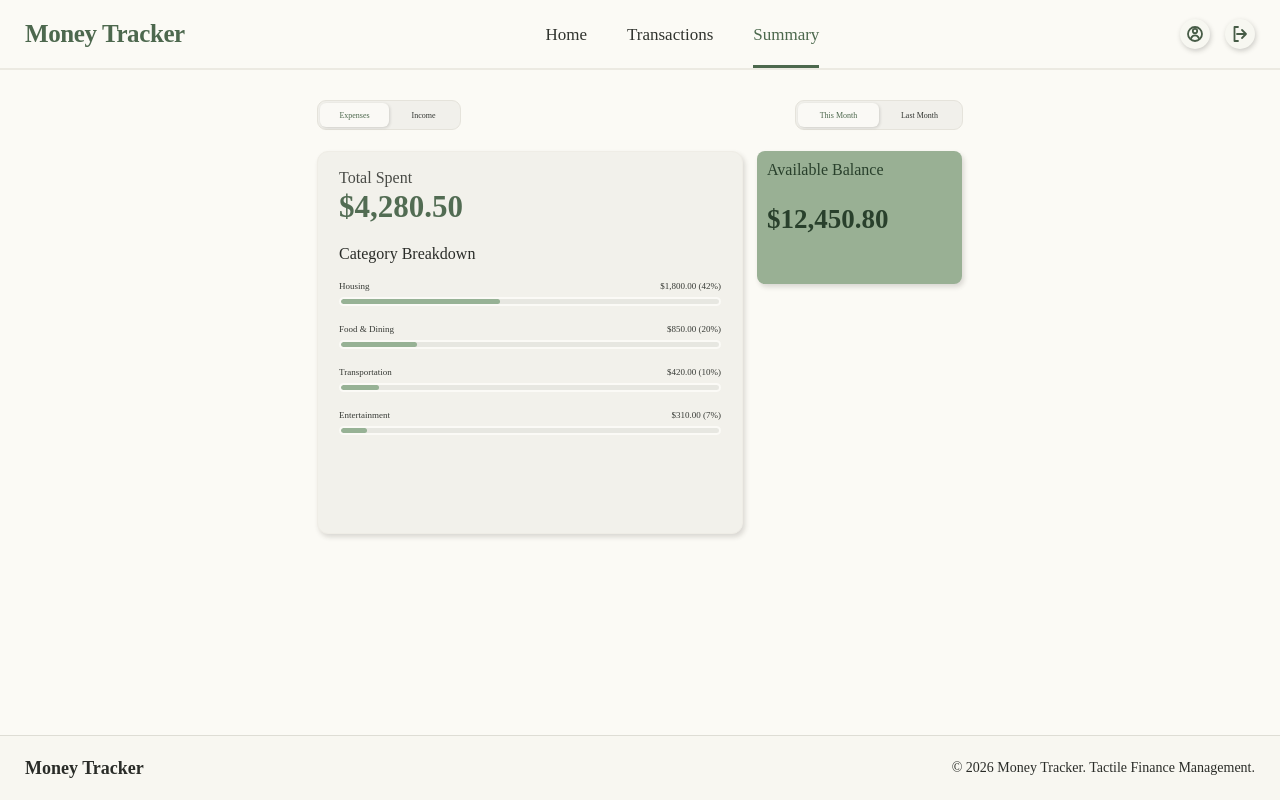
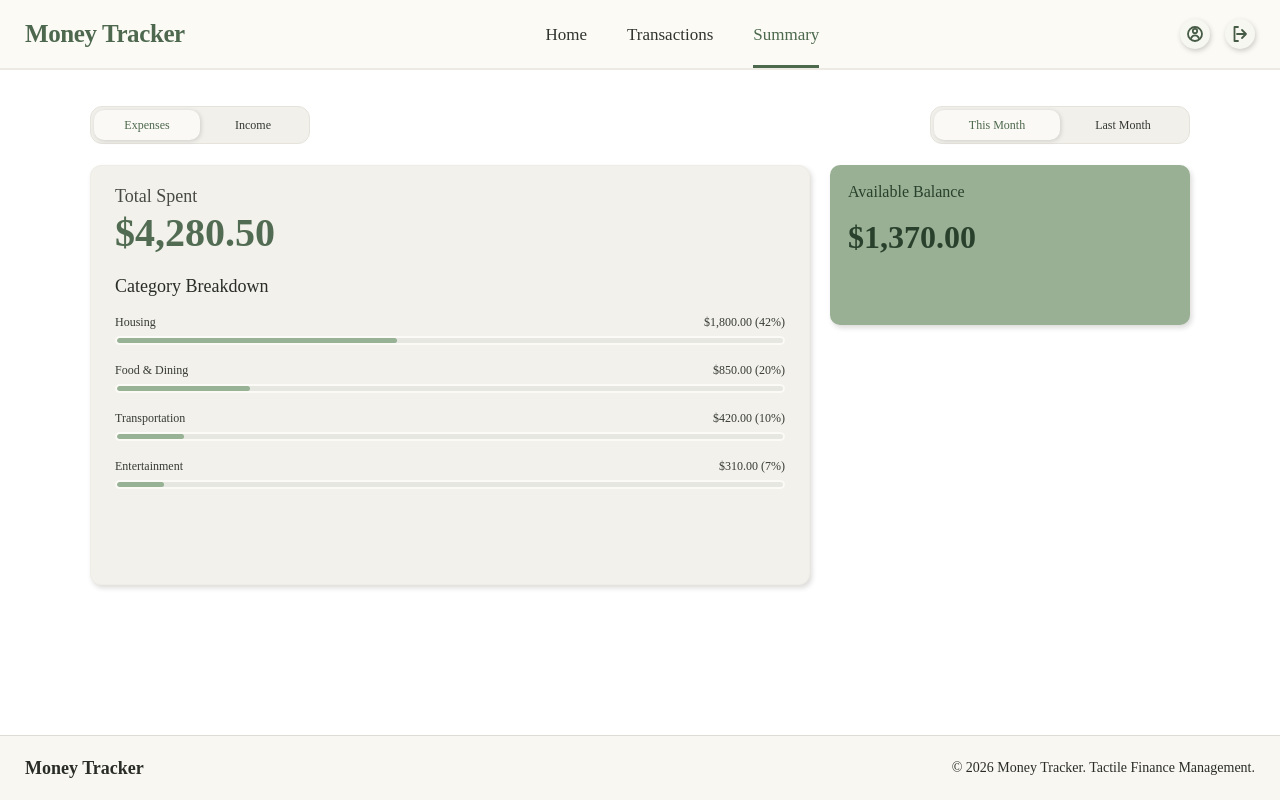
Before and after one commit to Luckyishim/Expenses-Tracker, a React (Vite) app in the folder client-side/Expenses-Tracker/: page /summary in a window 1280 px wide. Built offline with nearby package versions, Linux system fonts and the light colour scheme.

Commit message:
summary and profile

```diff
--- a/client-side/Expenses-Tracker/src/pages/Profile.jsx
+++ b/client-side/Expenses-Tracker/src/pages/Profile.jsx
@@ -29,7 +29,7 @@ function Profile() {
               Monthly Budget
               <input type="text" value="$5,000.00" readOnly />
             </label>
-            <button type="button">Save Changes</button>
+            <button type="button" className="save-button">Save Changes</button>
           </div>
         </section>
         <aside className="account-card">
--- a/client-side/Expenses-Tracker/src/pages/Summary.jsx
+++ b/client-side/Expenses-Tracker/src/pages/Summary.jsx
@@ -1,37 +1,83 @@
+import { useState } from "react";
 import "../styles/Summary.css";
 import Navbar from "../components/Navbar";
 import Footer from "../components/Footer";
 
 
 function Summary() {
-  const categories = [
+  const [view, setView] = useState("expense");
+  const [timeframe, setTimeframe] = useState("this");
+
+  const expenseCategories = [
     ["Housing", "$1,800.00 (42%)", "42"],
     ["Food & Dining", "$850.00 (20%)", "20"],
     ["Transportation", "$420.00 (10%)", "10"],
     ["Entertainment", "$310.00 (7%)", "7"],
   ];
+
+  const incomeCategories = [
+    ["Salary", "$4,500.00 (77%)", "77"],
+    ["Freelance", "$800.00 (14%)", "14"],
+    ["Investments", "$350.00 (6%)", "6"],
+  ];
+
+  const totals = {
+    this: { expenses: 4280.5, income: 5650, balance: 1370 },
+    last: { expenses: 3890.75, income: 5020, balance: 1129.25 },
+  };
+
+  const currentTotals = totals[timeframe];
+  const categories = view === "expense" ? expenseCategories : incomeCategories;
+
+  const formatCurrency = (n) =>
+    `$${n.toLocaleString(undefined, { minimumFractionDigits: 2 })}`;
+
   return (
     <main className="summary-page">
      <Navbar activePage="summary" />
       <section className="summary-content">
         <div className="summary-options">
           <div className="summary-toggle">
-            <button className="selected" type="button">
+            <button
+              type="button"
+              className={view === "expense" ? "selected" : ""}
+              onClick={() => setView("expense")}
+            >
               Expenses
             </button>
-            <button type="button">Income</button>
+            <button
+              type="button"
+              className={view === "income" ? "selected" : ""}
+              onClick={() => setView("income")}
+            >
+              Income
+            </button>
           </div>
+
           <div className="summary-toggle period-toggle">
-            <button className="selected" type="button">
+            <button
+              type="button"
+              className={timeframe === "this" ? "selected" : ""}
+              onClick={() => setTimeframe("this")}
+            >
               This Month
             </button>
-            <button type="button">Last Month</button>
+            <button
+              type="button"
+              className={timeframe === "last" ? "selected" : ""}
+              onClick={() => setTimeframe("last")}
+            >
+              Last Month
+            </button>
           </div>
         </div>
+
         <div className="summary-grid">
           <section className="breakdown-card">
-            <p className="total-label">Total Spent</p>
-            <strong className="total-spent">$4,280.50</strong>
+            <p className="total-label">{view === "expense" ? "Total Spent" : "Total Income"}</p>
+            <strong className="total-spent">
+              {view === "expense" ? formatCurrency(currentTotals.expenses) : formatCurrency(currentTotals.income)}
+            </strong>
             <h1>Category Breakdown</h1>
             <div className="category-list">
               {categories.map(([name, amount, percent]) => (
@@ -49,7 +95,7 @@ function Summary() {
           </section>
           <aside className="balance-card">
             <span>Available Balance</span>
-            <strong>$12,450.80</strong>
+            <strong>{formatCurrency(currentTotals.balance)}</strong>
           </aside>
         </div>
       </section>
--- a/client-side/Expenses-Tracker/src/styles/Profile.css
+++ b/client-side/Expenses-Tracker/src/styles/Profile.css
@@ -1,87 +1,94 @@
 .profile-page {
   min-height: 100vh;
   color: #292c28;
-  background: #fbfaf5;
   display: flex;
   flex-direction: column;
 }
 .profile-content {
-  width: min(646px, calc(100% - 40px));
-  margin: 40px auto 20px;
+  width: min(100%, 1000px);
+  margin: 44px auto 28px;
   flex: 1;
   display: grid;
-  grid-template-columns: 410px 222px;
-  gap: 14px;
+  grid-template-columns: 1fr 340px;
+  align-items: start;
+  gap: 20px;
 }
 .profile-card,
 .account-card {
-  border: 1px solid #efede6;
+  border: 1px solid #c9c7bc;
   border-radius: 10px;
-  background: #f5f4ee;
-  box-shadow: 2px 3px 5px rgb(43 40 29 / 0.15);
+  background: #fbfaf6;
+  box-shadow: 0 3px 12px rgb(43 40 29 / 0.14);
 }
 .profile-card {
-  padding: 23px;
+  padding: 28px;
+  overflow: hidden;
 }
 .profile-intro {
-  padding-bottom: 21px;
+  padding-bottom: 24px;
   border-bottom: 1px solid #dfddd4;
   display: flex;
   align-items: center;
   gap: 15px;
 }
 .profile-avatar {
-  width: 54px;
-  height: 54px;
+  width: 86px;
+  height: 86px;
   border-radius: 50%;
   color: #fff;
-  background: #94ad91;
+  background: #3f5a42;
   display: grid;
   place-items: center;
-  font-size: 21px;
+  font-size: 36px;
   font-weight: 700;
 }
 .profile-intro h1,
 .profile-details h2,
 .account-card h2 {
   margin: 0;
-  font-size: 17px;
-  font-weight: 500;
+  font-size: 20px;
+  font-weight: 600;
 }
 .profile-intro p {
-  margin: 4px 0 0;
+  margin: 6px 0 0;
   color: #767970;
-  font-size: 10px;
+  font-size: 13px;
 }
 .profile-details h2 {
-  margin: 20px 0 13px;
+  margin: 20px 0 14px;
 }
 .profile-details label {
-  margin-top: 11px;
+  margin-top: 12px;
   color: #484a45;
   display: block;
-  font-size: 9px;
+  font-size: 13px;
 }
 .profile-details input {
   width: 100%;
-  height: 32px;
-  margin-top: 5px;
-  padding: 0 10px;
+  height: 40px;
+  margin-top: 8px;
+  padding: 0 12px;
   border: 1px solid #e0ded5;
-  border-radius: 5px;
+  border-radius: 6px;
   color: #55584f;
   background: #fbfaf6;
-  font-size: 10px;
+  font-size: 14px;
 }
 .profile-details button {
-  width: 120px;
-  height: 30px;
-  margin-top: 18px;
+  width: 140px;
+  height: 40px;
+  margin-top: 20px;
   border: 0;
-  border-radius: 5px;
+  border-radius: 6px;
   color: #fff;
-  background: #93ad90;
-  font-size: 9px;
+  background: #3f5a42;
+  font-size: 14px;
+}
+.profile-details button.save-button {
+  background: #344b36;
+}
+.profile-details button.save-button:hover {
+  background: #243824;
 }
 .account-card {
   height: fit-content;
@@ -96,12 +103,12 @@
   color: #444740;
   display: flex;
   justify-content: space-between;
-  font-size: 10px;
+  font-size: 13px;
   text-decoration: none;
 }
 .account-card a span {
   color: #789076;
-  font-size: 17px;
+  font-size: 18px;
   line-height: 8px;
 }
 .account-card .sign-out {
--- a/client-side/Expenses-Tracker/src/styles/Summary.css
+++ b/client-side/Expenses-Tracker/src/styles/Summary.css
@@ -1,13 +1,12 @@
 .summary-page {
   min-height: 100vh;
   color: #2a2c28;
-  background: #fbfaf5;
   display: flex;
   flex-direction: column;
 }
 .summary-content {
-  width: min(646px, calc(100% - 40px));
-  margin: 30px auto 20px;
+  width: min(100%, 1100px);
+  margin: 36px auto 28px;
   flex: 1;
 }
 .summary-options {
@@ -16,38 +15,38 @@
   margin-bottom: 21px;
 }
 .summary-toggle {
-  width: 144px;
-  height: 30px;
-  padding: 2px;
+  width: 220px;
+  height: 38px;
+  padding: 3px;
   border: 1px solid #e5e3db;
-  border-radius: 9px;
+  border-radius: 12px;
   display: flex;
   background: #f1f0eb;
 }
 .summary-toggle button {
   flex: 1;
   border: 0;
-  border-radius: 6px;
+  border-radius: 10px;
   color: #343733;
   background: transparent;
-  font-size: 8px;
+  font-size: 12px;
 }
 .summary-toggle .selected {
   color: #4d684d;
   background: #faf9f5;
-  box-shadow: 1px 1px 3px rgb(41 42 35 / 0.17);
+  box-shadow: 1px 1px 4px rgb(41 42 35 / 0.17);
 }
 .period-toggle {
-  width: 168px;
+  width: 260px;
 }
 .summary-grid {
   display: grid;
-  grid-template-columns: 426px 205px;
-  gap: 14px;
+  grid-template-columns: 1fr 360px;
+  gap: 20px;
 }
 .breakdown-card {
-  min-height: 383px;
-  padding: 17px 21px;
+  min-height: 420px;
+  padding: 20px 24px;
   border: 1px solid #efede6;
   border-radius: 11px;
   background: #f2f1eb;
@@ -56,17 +55,17 @@
 .total-label {
   margin: 0;
   color: #484a45;
-  font-size: 16px;
+  font-size: 18px;
 }
 .total-spent {
   display: block;
   margin-top: 2px;
   color: #526c53;
-  font-size: 31px;
+  font-size: 40px;
 }
 .breakdown-card h1 {
   margin: 20px 0 13px;
-  font-size: 16px;
+  font-size: 18px;
   font-weight: 500;
 }
 .category-row {
@@ -76,7 +75,7 @@
   display: flex;
   justify-content: space-between;
   color: #373a35;
-  font-size: 9px;
+  font-size: 12px;
 }
 .progress {
   height: 9px;
@@ -93,9 +92,9 @@
   background: #97b295;
 }
 .balance-card {
-  height: 133px;
-  padding: 10px;
-  border-radius: 8px;
+  height: 160px;
+  padding: 18px;
+  border-radius: 10px;
   color: #29402c;
   background: #99b094;
   box-shadow: 2px 3px 5px rgb(43 40 29 / 0.16);
@@ -106,8 +105,17 @@
 }
 .balance-card strong {
   display: block;
-  margin-top: 25px;
-  font-size: 27px;
+  margin-top: 18px;
+  font-size: 32px;
+}
+/* timeframe select styling */
+.timeframe-select {
+  margin-left: 8px;
+  padding: 6px 10px;
+  border-radius: 6px;
+  border: 1px solid #e4e1d9;
+  background: #fff;
+  font-family: Arial, sans-serif;
 }
 /* .site-footer {
   min-height: 62px;
--- a/client-side/Expenses-Tracker/src/styles/Transaction.css
+++ b/client-side/Expenses-Tracker/src/styles/Transaction.css
@@ -1,7 +1,6 @@
 .transactions-page {
   min-height: 100vh;
   color: #292a27;
-  background: #fbfaf5;
   display: flex;
   flex-direction: column;
 }
```
